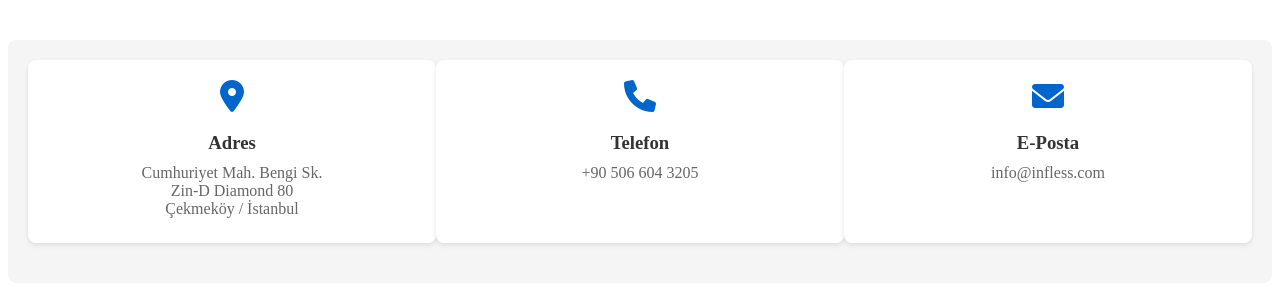
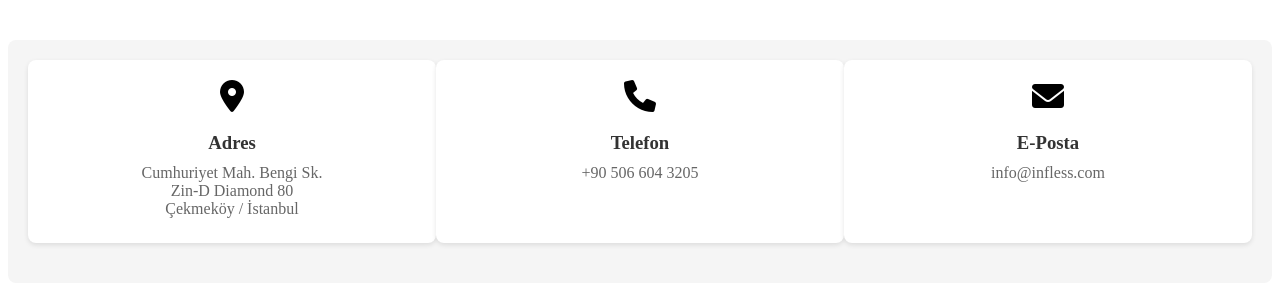
Before and after one commit to thegodn/inflesscontactmobil, a plain HTML site: page index.html in a window 1280 px wide. Drawn offline with Linux system fonts and the light colour scheme.

Commit message:
Update index.html

```diff
--- a/index.html
+++ b/index.html
@@ -35,7 +35,7 @@
         }
         .contact-item i {
             font-size: 2em;
-            color: #0066cc;
+            color: #000000;
             margin-bottom: 10px;
         }
         .contact-item h3 {
```
